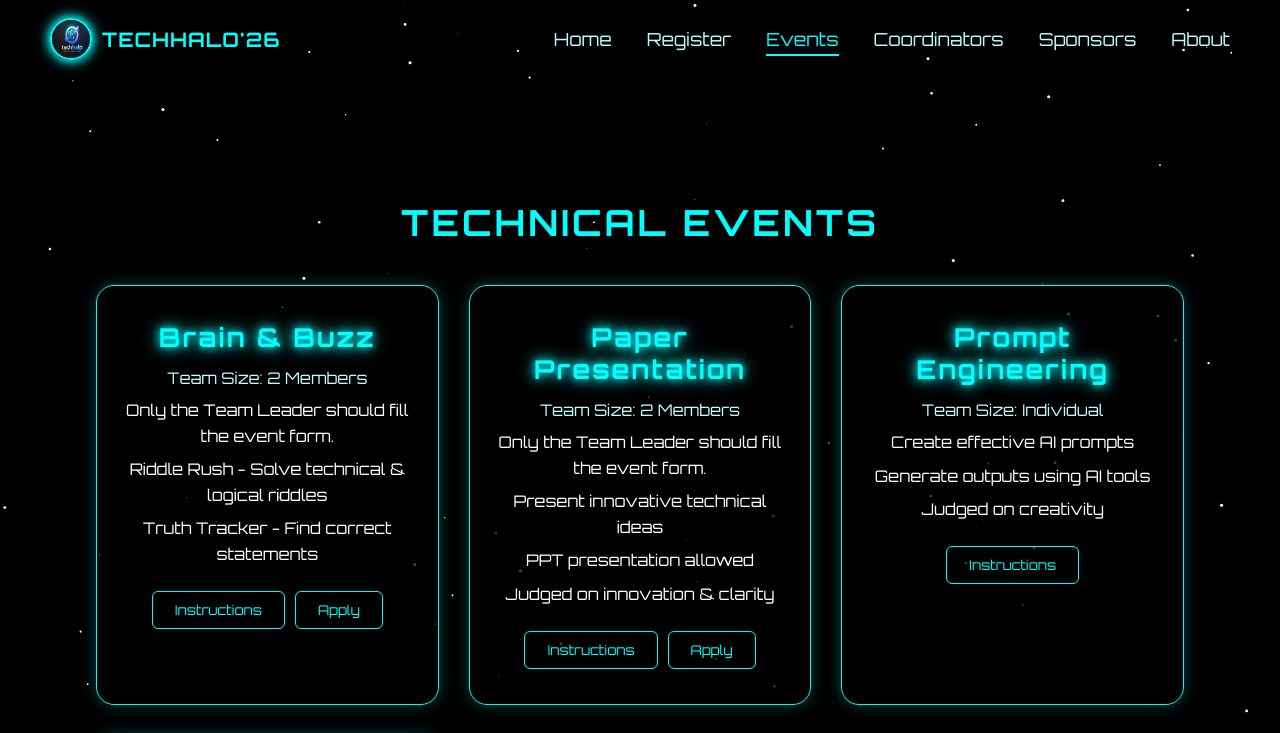
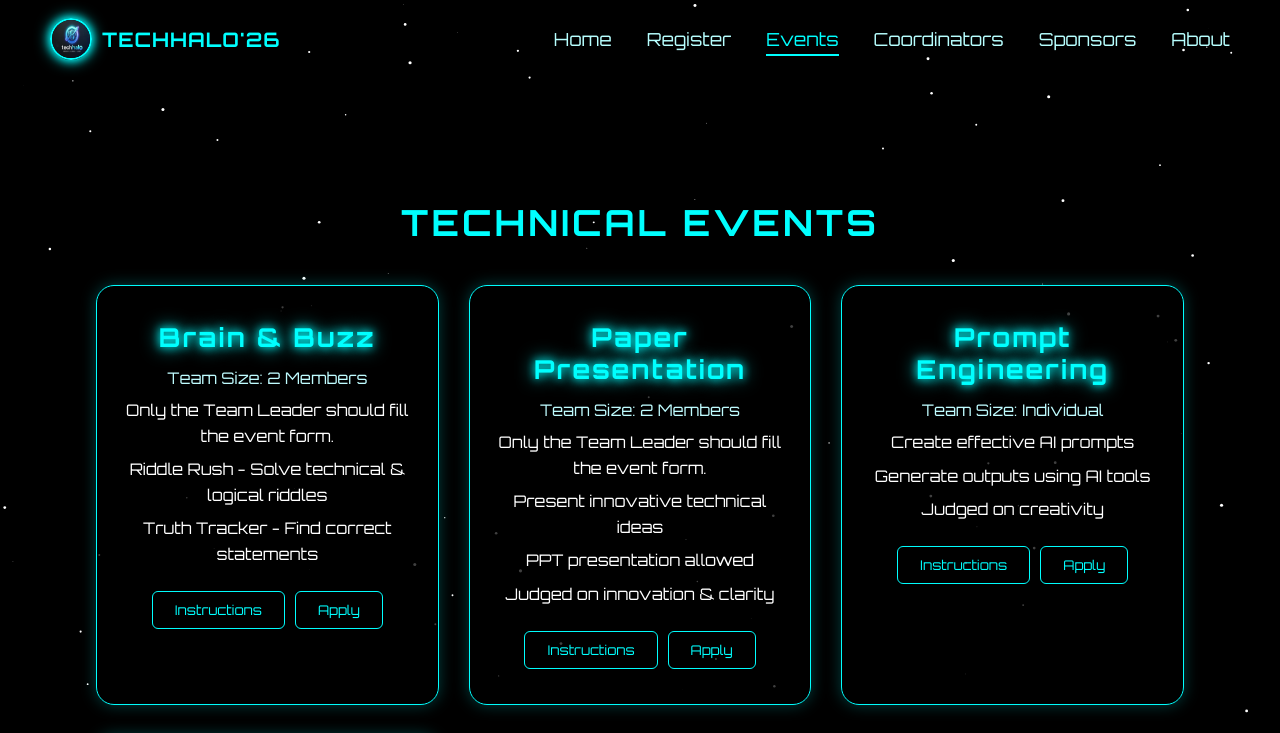
Before and after one commit to Sailash05/TECHHALO2026, a React (Vite) app: page /events in a window 1280 px wide. Shown: the top 733 px of the page. Built offline with nearby package versions, Linux system fonts and the light colour scheme.

Commit message:
link: apply link for solo event

```diff
--- a/src/constants/eventData.js
+++ b/src/constants/eventData.js
@@ -54,7 +54,8 @@
             "Selected participants from Round 1 will qualify for Round 2.",
             "In Round 2, participants must recreate the displayed image using prompts.",
             "Winners will be selected based on creativity, prompt accuracy, and similarity to the given image.",
-          ]
+          ],
+          applyLink: "https://forms.gle/BfvB694C3ECAmYjo6"
         },
         {
           title: "Code Debugging",
@@ -71,7 +72,8 @@
             "Participants must choose any one programming language to solve the questions.",
             "The event will have only one round.",
             "Winners will be selected based on the number of correct answers and completion time."
-          ]
+          ],
+          applyLink: "https://forms.gle/RCbCQsUmnMn2TpSf6"
         }
       ]
     },
```
